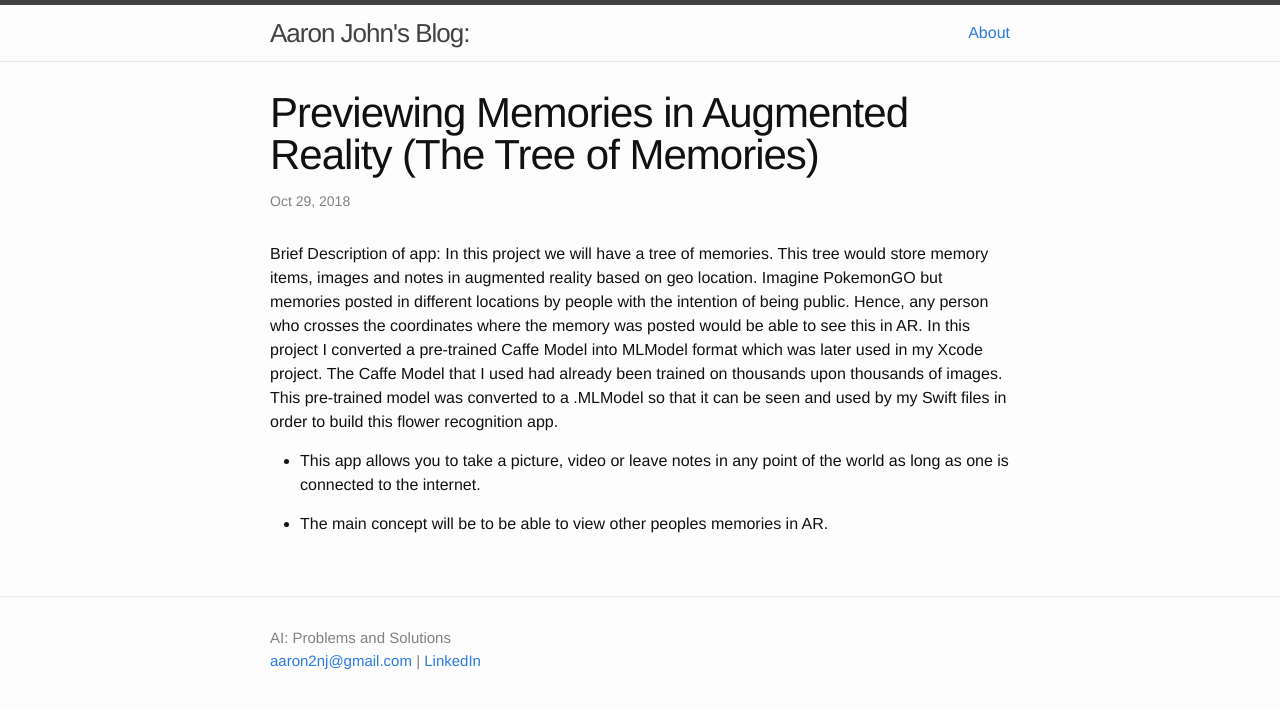
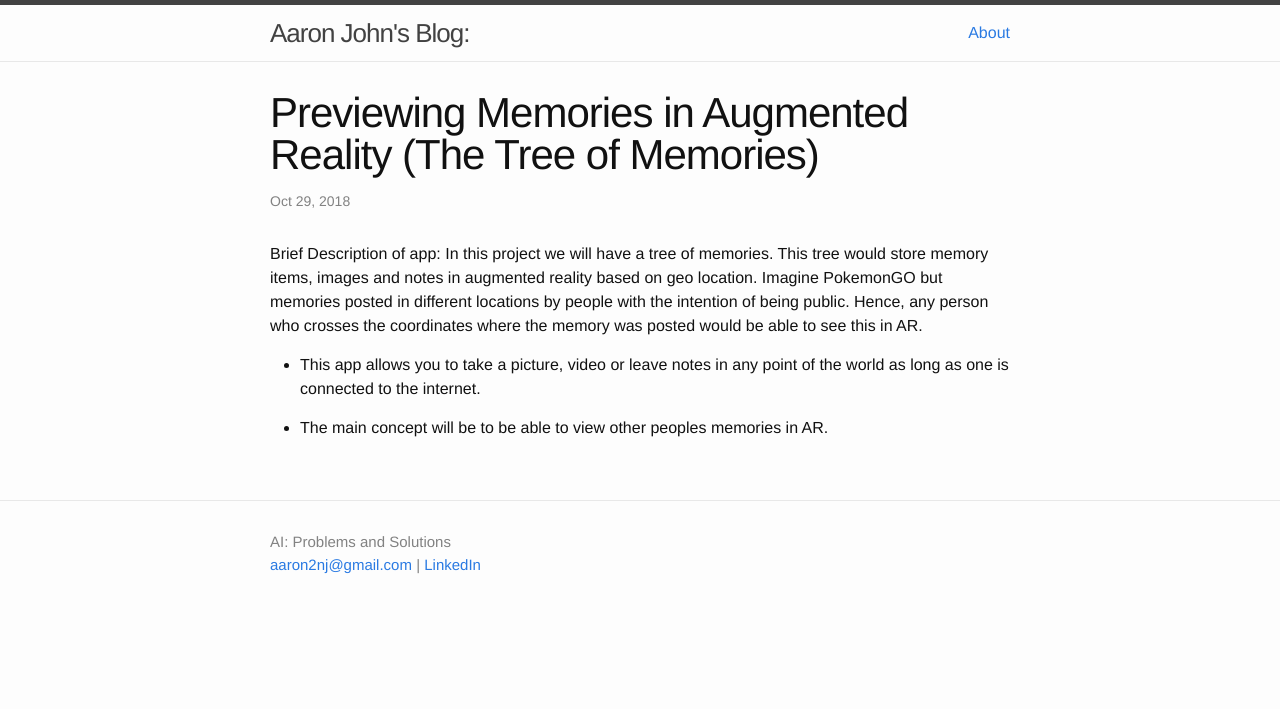
Before and after one commit to alexalwks2/aaronjohn2.github.io, a Jekyll site: the page built from _posts/2018-10-29-previewing-memories.md, in a window 1280 px wide. Shown: the top 709 px of the page. Built offline with Jekyll 4.4.1, drawn with Linux system fonts in a browser that asks for light colours; comment, search, counter and statistics services are not loaded.

Commit message:
Update 2018-10-29-previewing-memories.md

```diff
--- a/_posts/2018-10-29-previewing-memories.md
+++ b/_posts/2018-10-29-previewing-memories.md
@@ -6,11 +6,7 @@ date:   2018-10-29 21:26:27
 categories: deep-learning, swift, CoreML-tools, python, Caffe-Model, CNN, MLModel, IOS, mobile, AI
 ---
 Brief Description of app:
-In this project we will have a tree of memories. This tree would store memory items, images and notes in augmented reality based on geo location.
-Imagine PokemonGO but memories posted in different locations by people with the intention of being public. Hence, any person who crosses the coordinates where the memory was posted would be able to see this in AR.
-In this project I converted a pre-trained Caffe Model into MLModel format which was later used in my Xcode project.
-The Caffe Model that I used had already been trained on thousands upon thousands of images.
-This pre-trained model was converted to a .MLModel so that it can be seen and used by my Swift files in order to build this flower recognition app.
+In this project we will have a tree of memories. This tree would store memory items, images and notes in augmented reality based on geo location. Imagine PokemonGO but memories posted in different locations by people with the intention of being public. Hence, any person who crosses the coordinates where the memory was posted would be able to see this in AR.
 
 * This app allows you to take a picture, video or leave notes in any point of the world as long as one is connected to the internet.
 
```
